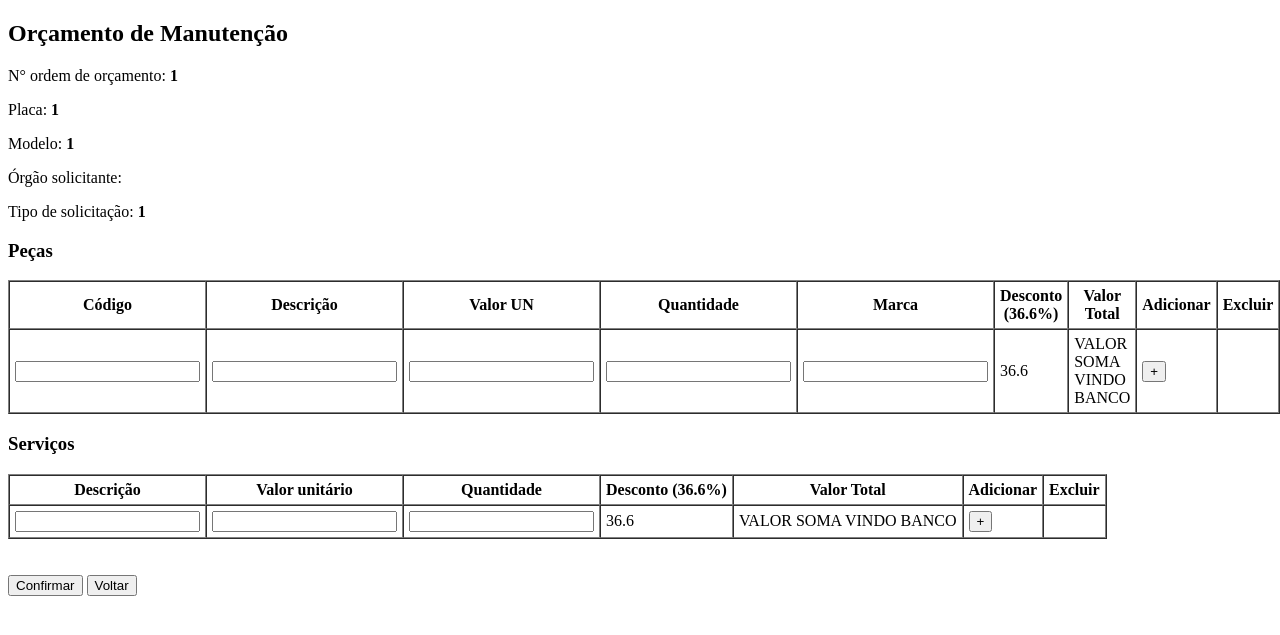
After one commit to DevAtomoAI/sistema-unica, a PHP site: page /gerenciar_veiculo/popup.php in a window 1280 px wide. The commit adds this page. Shown: the top 635 px of the page. Run offline with PHP 8.4, Linux system fonts and the light colour scheme; the visitor is signed in with stand-in values (Sample User, id 1).

Commit message:
pequenas alteracoes

```diff
--- a/create_account/create_account.php
+++ b/create_account/create_account.php
@@ -36,7 +36,11 @@
                 <h1>Criar conta</h1>
                 <p class="txt">Entre com seu nome, sobrenome e senha para criar uma conta nova</p>
                 <form action="insert_account.php" method="POST">
-                    <label for="name" class="txt2">Nome</label>
+
+                    <label for="nameOficina" class="txt2">Nome oficina</label>
+                    <input type="text" id="nameOficina" name="nameOficina" placeholder="Nome oficina" required>
+
+                    <label for="name" class="txt2">Nome representante</label>
                     <input type="text" id="name" name="name" placeholder="Nome" required>
 
                     <label for="email" class="txt2" >Email</label>
--- /dev/null
+++ b/gerenciar_veiculo/popup.js
@@ -0,0 +1,157 @@
+let contadorPecas = 1
+let contadorServicos = 1;
+let contador = 1;
+let num = 1;
+// let maiorValor;
+
+let codigoPecas;
+var descricaoPecas;
+let valorUNPecas;
+let quantidadePecas;
+var marcaPecas;
+let valorTotalPecas;
+
+var descricaoServico;
+let valorUNServicos;
+let quantidadeServicos;
+let valorTotalServicos;
+
+function abrirPopUp() {
+    // Abrir uma nova janela pop-up com as especificações desejadas
+    window.open("popup.php", "popupWindow", "width=600,height=400,scrollbars=yes");
+}
+
+function adicionarLinhaPeças() {
+    contadorPecas++;
+
+    // Seleciona a tabela de peças e adiciona uma nova linha
+    const tabelaPeças = document.getElementById("tabelaPecas").getElementsByTagName('tbody')[0];
+    const novaLinha = tabelaPeças.insertRow();
+
+    // Cria as células com os inputs
+    novaLinha.insertCell(0).innerHTML = '<input type="text" id="codigo' + contadorPecas + '">';
+    novaLinha.insertCell(1).innerHTML = '<input type="text" id="descricao' + contadorPecas + '">';
+    novaLinha.insertCell(2).innerHTML = '<input type="text" id="valor_un' + contadorPecas + '">';
+    novaLinha.insertCell(3).innerHTML = '<input type="text" id="quantidade' + contadorPecas + '">';
+    novaLinha.insertCell(4).innerHTML = '<input type="text" id="marca' + contadorPecas + '">';
+    novaLinha.insertCell(5).innerHTML = '36.6'; // Desconto fixo
+    novaLinha.insertCell(6).innerHTML = 'VALOR SOMA VINDO BANCO';
+    novaLinha.insertCell(7).innerHTML = '<button onclick="adicionarLinhaPeças()">+</button>';
+    novaLinha.insertCell(8).innerHTML = '<button onclick="removerLinha(this)">Excluir</button>';
+
+}
+
+
+
+function adicionarLinhaServicos() {
+    contadorServicos++;
+
+    // Seleciona a tabela de serviços e adiciona uma nova linha
+    const tabelaServicos = document.getElementById("tabelaServicos").getElementsByTagName('tbody')[0];
+    const novaLinha = tabelaServicos.insertRow();
+
+    // Cria as células com os inputs
+    novaLinha.insertCell(0).innerHTML = '<input type="text" id="descricao_servico' + contadorServicos + '">';
+    novaLinha.insertCell(1).innerHTML = '<input type="text" id="valor_unitario' + contadorServicos + '">';
+    novaLinha.insertCell(2).innerHTML = '<input type="text" id="quantidade_servico' + contadorServicos + '">';
+    novaLinha.insertCell(3).innerHTML = '36.6'; // Desconto fixo
+    novaLinha.insertCell(4).innerHTML = 'VALOR SOMA VINDO BANCO';
+    novaLinha.insertCell(5).innerHTML = '<button onclick="adicionarLinhaServicos()">+</button>';
+    novaLinha.insertCell(6).innerHTML = '<button onclick="removerLinha(this)">Excluir</button>';
+}
+
+function removerLinha(botao) {
+    // Remove a linha do botão clicado
+    const linha = botao.parentNode.parentNode;
+    const tabela = linha.parentNode;
+
+    // Só permite excluir se a tabela tiver mais de uma linha
+    if (tabela.rows.length > 1) {
+        linha.parentNode.removeChild(linha);
+    }
+
+
+}
+
+function enviaValoresBD() {
+    if(contadorPecas < contadorServicos){
+        contador = contadorServicos
+    }
+    else{
+        contador = contadorPecas
+    }
+    // console.log(num, contador)
+    while (num <= contador) {
+        if(contador == contadorServicos && contadorServicos > contadorPecas){
+
+            var contador2 = num-1
+            console.log('primeiro caso ',contador2);
+            console.log(num)
+
+            codigoPecas = document.getElementById('codigo' + contador2).value;
+            descricaoPecas = document.getElementById('descricao' + contador2).value;
+            valorUNPecas = document.getElementById('valor_un' + contador2).value;
+            quantidadePecas = document.getElementById('quantidade' + contador2).value;
+            marcaPecas = document.getElementById('marca' + contador2).value;
+            valorTotalPecas = (valorUNPecas * quantidadePecas) * (36.6 / 100);
+
+            descricaoServico = document.getElementById('descricao_servico' + num).value;
+            valorUNServicos = document.getElementById('valor_unitario' + num).value;
+            quantidadeServicos = document.getElementById('quantidade_servico' + num).value;
+            valorTotalServicos = (valorUNServicos * quantidadeServicos) * (36.6 / 100);
+        }
+        if(contador == contadorPecas && contadorPecas > contadorServicos){
+            var contador2 = num-1
+
+            console.log('segundo caso ',contador2);
+            console.log(num)
+            codigoPecas = document.getElementById('codigo' + num).value;
+            descricaoPecas = document.getElementById('descricao' + num).value;
+            valorUNPecas = document.getElementById('valor_un' + num).value;
+            quantidadePecas = document.getElementById('quantidade' + num).value;
+            marcaPecas = document.getElementById('marca' + num).value;
+            valorTotalPecas = (valorUNPecas * quantidadePecas) * (36.6 / 100);
+
+            descricaoServico = document.getElementById('descricao_servico' + contador2).value;
+            valorUNServicos = document.getElementById('valor_unitario' + contador2).value;
+            quantidadeServicos = document.getElementById('quantidade_servico' + contador2).value;
+            valorTotalServicos = (valorUNServicos * quantidadeServicos) * (36.6 / 100);
+        }
+        if(contadorPecas == contadorServicos){
+            console.log('terceiro caso');
+            console.log(num)
+            codigoPecas = document.getElementById('codigo' + num).value;
+            descricaoPecas = document.getElementById('descricao' + num).value;
+            valorUNPecas = document.getElementById('valor_un' + num).value;
+            quantidadePecas = document.getElementById('quantidade' + num).value;
+            marcaPecas = document.getElementById('marca' + num).value;
+            valorTotalPecas = (valorUNPecas * quantidadePecas) * (36.6 / 100);
+
+            descricaoServico = document.getElementById('descricao_servico' + num).value;
+            valorUNServicos = document.getElementById('valor_unitario' + num).value;
+            quantidadeServicos = document.getElementById('quantidade_servico' + num).value;
+            valorTotalServicos = (valorUNServicos * quantidadeServicos) * (36.6 / 100);
+        }
+
+        $.ajax({
+            url: 'configs_popup.php',
+            type: 'POST',
+            data: {
+                'codigoPecas': codigoPecas, 'descricaoPecas': descricaoPecas, 'valorUNPecas': valorUNPecas, 'quantidadePecas': quantidadePecas, 'marcaPecas': marcaPecas, 'valorTotalPecas': valorTotalPecas,
+                'descricaoServico': descricaoServico, 'valorUNServicos': valorUNServicos, 'quantidadeServicos': quantidadeServicos, 'valorTotalServicos': valorTotalServicos
+            },
+            beforeSend: function () {
+                console.log('Carregando...');
+            },
+            success: function (retorno) {
+                // console.log(retorno);
+                // window.location.href = 'configs_popup.php'
+            },
+            error: function (a, b, c) {
+                // console.log('Erro: '+a[status]+' '+c);
+            }
+        });
+        num += 1;
+
+    }
+}
--- /dev/null
+++ b/gerenciar_veiculo/popup.php
@@ -0,0 +1,114 @@
+<?php
+include_once("../database/config.php");
+session_start();
+
+
+$idVeiculoGerenciar = $_SESSION['idVeiculoGerenciar'];
+$veiculo = $_SESSION['veiculo'];
+$modeloVeiculo = $_SESSION['modeloVeiculo'];
+$kmAtual = $_SESSION['kmAtual'];
+$placa = $_SESSION['placa'];
+$anoVeiculo = $_SESSION['anoVeiculo'];
+$centroCusto = $_SESSION['centroCusto'];
+$planoManutencao = $_SESSION['planoManutencao'];
+$fornecedor = $_SESSION['fornecedor'];
+$modeloContratacao = $_SESSION['modeloContratacao'];
+$valorTotal;
+
+?>
+
+<!DOCTYPE html>
+<html lang="pt-BR">
+
+<head>
+    <meta charset="UTF-8">
+    <meta name="viewport" content="width=device-width, initial-scale=1.0">
+    <title>Orçamento</title>
+    <script src="https://code.jquery.com/jquery-3.4.1.min.js"></script>
+
+    <script src="popup.js">
+
+    </script>
+</head>
+
+<body>
+
+    <h2>Orçamento de Manutenção</h2>
+
+    <p>N° ordem de orçamento: <strong><?= $idVeiculoGerenciar ?></strong></p>
+    <p>Placa: <strong><?= $placa ?></strong></p>
+    <p>Modelo: <strong><?= $modeloVeiculo ?></strong></p>
+    <p>Órgão solicitante: <strong></strong></p>
+    <p>Tipo de solicitação: <strong> <?= $modeloContratacao ?></strong></p>
+
+    <h3>Peças</h3>
+    <table id="tabelaPecas" border="1" cellpadding="5" cellspacing="0">
+        <thead>
+            <tr>
+                <th>Código</th>
+                <th>Descrição</th>
+                <th>Valor UN</th>
+                <th>Quantidade</th>
+                <th>Marca</th>
+                <th>Desconto (36.6%)</th>
+                <th>Valor Total</th>
+                <th>Adicionar</th>
+                <th>Excluir</th>
+            </tr>
+        </thead>
+        <tbody>
+            <tr name="trTeste">
+                <!-- <form action="configs_popup.php" method="POST"> -->
+                <td><input type="text" id="codigo1"></td>
+                <td><input type="text" id="descricao1"></td>
+                <td><input type="text" id="valor_un1"></td>
+                <td><input type="text" id="quantidade1"></td>
+                <td><input type="text" id="marca1"></td>
+                <td>36.6</td>
+                <td>VALOR SOMA VINDO BANCO</td>
+                <td><button onclick="adicionarLinhaPeças()">+</button></td>
+                <td></td> <!-- A primeira linha não possui botão "Excluir" -->
+                <!-- </form> -->
+            </tr>
+        </tbody>
+    </table>
+
+    <h3>Serviços</h3>
+    <table id="tabelaServicos" border="1" cellpadding="5" cellspacing="0">
+        <thead>
+            <tr>
+                <th>Descrição</th>
+                <th>Valor unitário</th>
+                <th>Quantidade</th>
+                <th>Desconto (36.6%)</th>
+                <th>Valor Total</th>
+                <th>Adicionar</th>
+                <th>Excluir</th>
+            </tr>
+        </thead>
+        <tbody>
+            <tr>
+                <form action="">
+
+                </form>
+                <td><input type="text" id="descricao_servico1"></td>
+                <td><input type="text" id="valor_unitario1"></td>
+                <td><input type="text" id="quantidade_servico1"></td>
+                <td>36.6</td>
+                <td>VALOR SOMA VINDO BANCO</td>
+                <td><button onclick="adicionarLinhaServicos()">+</button></td>
+                <td></td> <!-- A primeira linha não possui botão "Excluir" -->
+            </tr>
+        </tbody>
+    </table>
+    <br>
+    <br>
+
+    <button name="confirmaCotacao" onclick="enviaValoresBD()">Confirmar</button>
+    <button name="voltarGerenciar" href="gerenciar.php">Voltar</button>
+
+
+
+</body>
+
+</html>
--- a/verifica_login/verify_login.php
+++ b/verifica_login/verify_login.php
@@ -19,6 +19,7 @@ function verifyLogin($emailUser, $passwordUser, $rememberUser, $connectionDB) {
         // Definir variáveis de sessão
         $_SESSION['nameLoggedUser'] = $valuesTable['nome'];
         $_SESSION['emailLoggedUser'] = $emailUser;
+        $_SESSION['nomeOficina'] = $valuesTable['nome_oficina'];
 
         // Definir cookie se "Lembrar-me" estiver marcado
         if ($rememberUser) {
```
Also changed, not shown: cotacoes_andamento/andamento.php (+12 -14 lines), cotacoes_andamento/configs_andamento.php (+18 -10 lines), create_account/insert_account.php (+5 -4 lines), gerenciar_veiculo/configs_gerenciar.php (added, +35 -0 lines), gerenciar_veiculo/configs_popup.php (added, +59 -0 lines), gerenciar_veiculo/gerenciar.php (added, +116 -0 lines).
